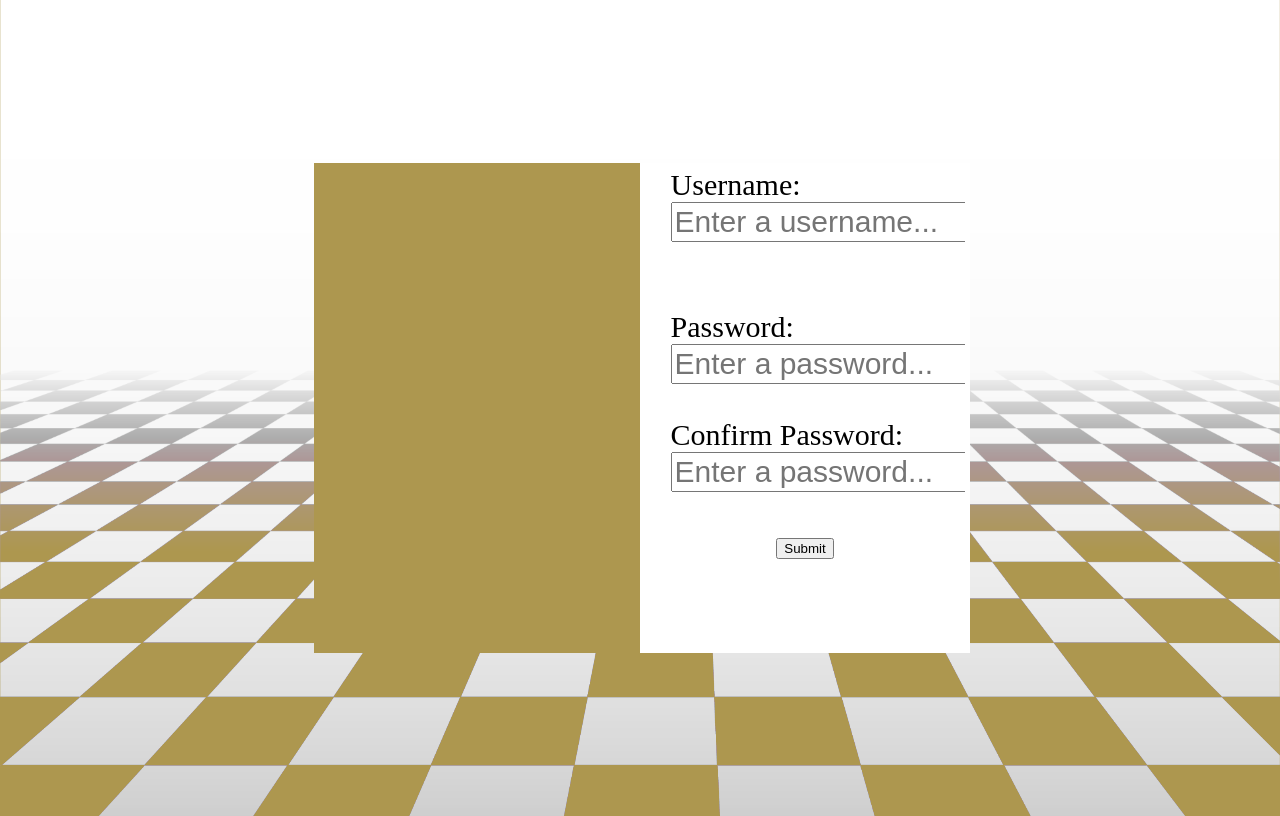
After one commit to MattJohnson24/InstaChess, a Flask app: page /register in a window 1280 px wide. The commit adds this page. Run offline with Flask 2, Linux system fonts and the light colour scheme.

Commit message:
Register page backend + partially implemented frontend

```diff
--- /dev/null
+++ b/database.py
@@ -0,0 +1,6 @@
+from pymongo import MongoClient
+
+client = MongoClient("mongo")
+db = client["InstaChess"]
+users = db["users"]
+games = db["games"]
--- a/server.py
+++ b/server.py
@@ -1,7 +1,10 @@
-from flask import Flask, redirect, url_for, render_template
+from flask import Flask, redirect, url_for, render_template, request
+from database import *
+from validate import *
+import bcrypt
 import chess
-board = chess.Board()
-print(board)
+#board = chess.Board()
+#print(board)
 
 app = Flask(__name__)
 
@@ -17,5 +20,28 @@ def play():
 def login():
     return render_template("login.html")
 
+
+@app.route("/register", methods = ['POST', 'GET'])
+def register():
+    if request.method == 'POST':
+            username = escape(request.form['username'])
+            password = escape(request.form['password'])
+            confirmpassword = escape(request.form['confirmpassword'])
+            if validNewUser(username) == False:
+                print("INVALIDUSER")
+                return render_template("register.html", validUser=False)
+            elif validNewPassword(password, confirmpassword) == False:
+                print("INVALIDPASS")
+                return render_template("register.html")
+            else:
+                print("VALID")
+                password = password.encode('utf-8')
+                salt = bcrypt.gensalt()
+                hash = bcrypt.hashpw(password, salt)
+                users.insert_one({'username': username, 'password': hash, 'rating': 800, 'wins': 0, 'draws': 0, 'losses': 0})
+                return redirect("/login")
+    else:
+        return render_template("register.html")
+
 if __name__ == "__main__":
-    app.run(debug=True)
+    app.run(host="0.0.0.0",port=8081,debug=True)
--- /dev/null
+++ b/static/login_register.css
@@ -0,0 +1,48 @@
+body {
+    background-image: url("homeboard.png");
+    background-repeat: no-repeat;
+    background-size: cover;
+    background-blend-mode: lighten;
+    background-color: #ad974f;
+    background-attachment:fixed;
+}
+
+.maincontainer {
+    display: flex;
+    background: transparent;
+    justify-content: center;
+    align-items: center;
+    height: 100vh;
+}
+.box{
+    width: 25vw;
+    height: 60vh;
+    padding: 5px;
+    display: inline-block;
+    margin-right: -4px;
+}
+
+#slider {
+    background: #AD974F;
+}
+
+#inputregister {
+    background: white;
+}
+
+.registerform {
+    font-size: 30px
+}
+
+input[type="text"] {
+    font-size: 30px;
+}
+
+.submitbutton {
+    text-align: center;
+}
+
+.usernametext {
+    padding-left: 2vw;
+    overflow: hidden;
+}
--- /dev/null
+++ b/static/registerlogin.js
@@ -0,0 +1,28 @@
+const username = document.getElementById('username')
+const password = document.getElementById('password')
+const confirmpassword = document.getElementById('confirmpassword')
+const form = document.getElementById('form')
+const errorElement = document.getElementById('error')
+
+if(form){
+    form.addEventListener('submit', (e) => {
+        let messages = []
+        console.log(username)
+        if (username.value === '' || username.value === null){
+            messages.push('Username field empty')
+        }
+
+        if (password.value === '' || password.value === null){
+            messages.push('Password field empty')
+        }
+
+        if (confirmpassword.value === '' || confirmpassword.value === null){
+            messages.push('Confirm password field empty')
+        }
+
+        if (messages.length > 0){
+            e.preventDefault()
+            errorElement.innerText = messages.join(', ')
+        }
+    })
+}
--- a/static/style.css
+++ b/static/style.css
@@ -5,7 +5,6 @@ body {
     background-blend-mode: lighten;
     background-color: #ad974f;
     background-attachment:fixed;
-
 }
 
 .homeparent {
@@ -14,6 +13,7 @@ body {
     align-items: center;
     margin:auto;
     justify-content: center;
+
   }
 
 .logo {
@@ -30,5 +30,4 @@ body {
     display: inline-block;
     border-radius: 30px;
     font-size: 32px;
-    font-family: Impact, fantasy;
 }
--- a/templates/index.html
+++ b/templates/index.html
@@ -2,7 +2,7 @@
 <html lang="en">
   <head>
     <meta charset="UTF-8">
-    <title>My Website</title>
+    <title>InstaChess</title>
     <link rel="stylesheet" type="text/css" href="{{ url_for('static', filename='style.css')}}">
   </head>
   <body>
--- /dev/null
+++ b/templates/register.html
@@ -0,0 +1,36 @@
+<!DOCTYPE html>
+<html lang="en">
+  <head>
+    <meta charset="UTF-8">
+    <title>InstaChess</title>
+    <link rel="stylesheet" type="text/css" href="{{ url_for('static', filename='login_register.css')}}">
+    <script defer src="/static/registerlogin.js"></script>
+  </head>
+  <body>
+    <main>
+        <div class="maincontainer">
+            <div id="slider" class="box">
+
+            </div>
+            <div id="inputregister" class="box">
+                <div class="registerform">
+                  <form id="form" action="/register" method="post">
+                    <div class="usernametext">
+                      <label for="username">Username:</label><br>
+                      <input type="text" id="username" name="username" placeholder="Enter a username..."><br><br>
+                      <div id="error"></div><br>
+                      <label for="password">Password:</label><br>
+                      <input type="text" id="password" name="password" placeholder="Enter a password..."><br><br>
+                      <label for="confirmpassword">Confirm Password:</label><br>
+                      <input type="text" id="confirmpassword" name="confirmpassword" placeholder="Enter a password..."><br><br>
+                    </div>
+                    <div class="submitbutton">
+                      <input type="submit" value="Submit">
+                    </div>
+                  </form>
+                </div>
+            </div>
+        </div>
+    </main>
+  </body>
+</html>
```
Also changed, not shown: docker-compose.yml (added, +11 -0 lines), requirements.txt (added, +7 -0 lines), templates/login.html (+5 -3 lines), validate.py (added, +16 -0 lines), index.js (deleted), static/index.js (added), 1 other file.
